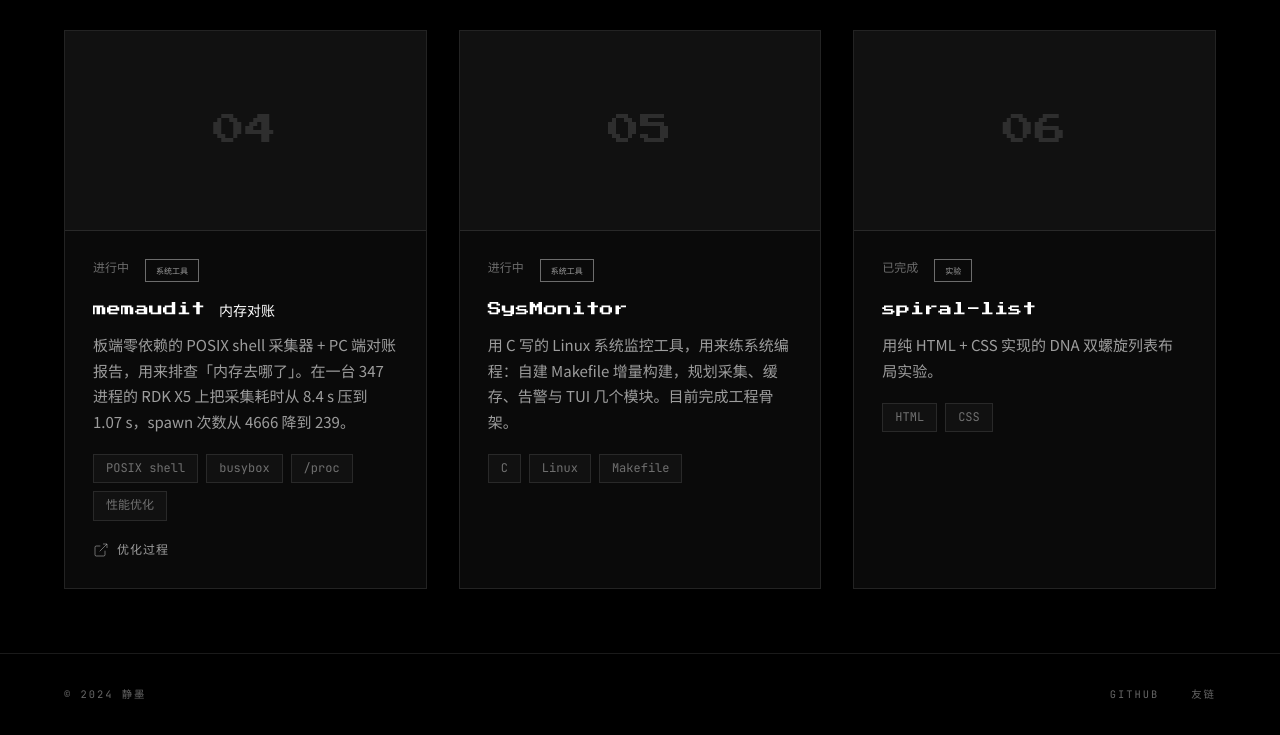
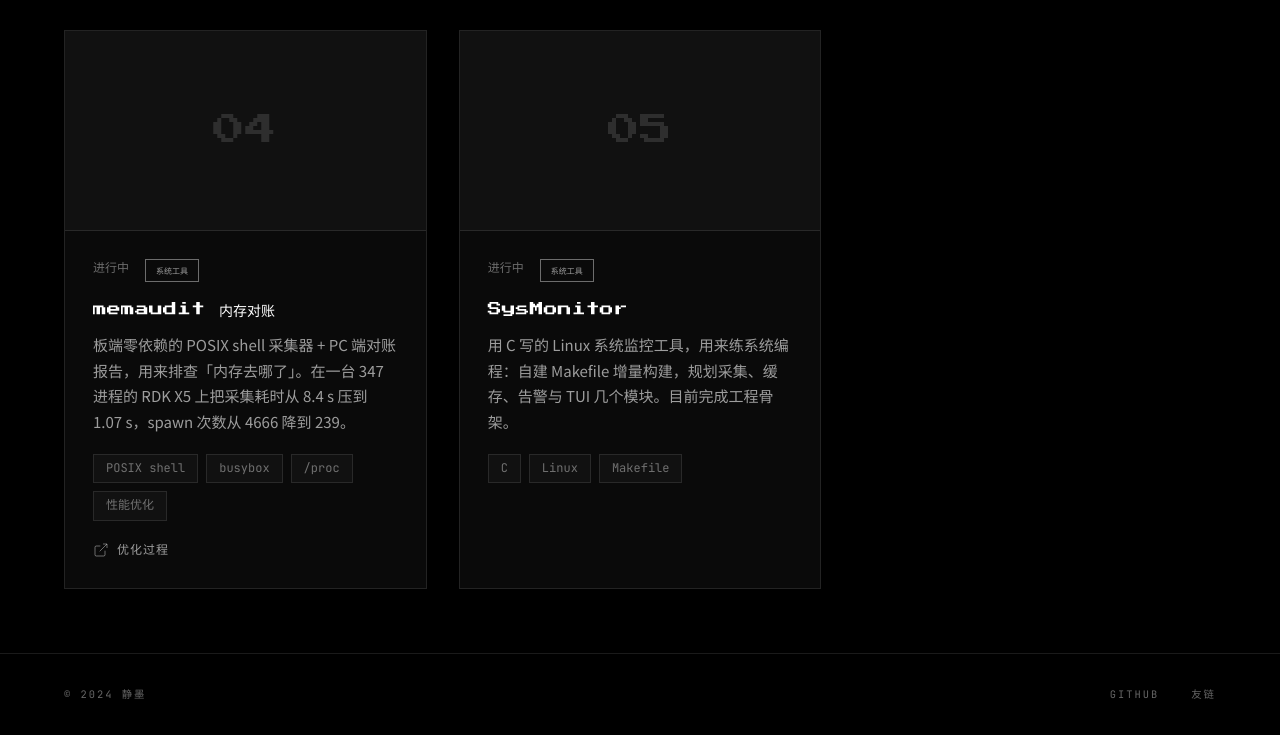
Before and after one commit to Mar14z/blog, a website: page views/portfolio.html in a window 1280 px wide. Shown: the part 972-1707 px from the top of the page. Drawn offline with Linux system fonts and the light colour scheme; a web font is replaced by a local one.

Commit message:
content(portfolio): 移除 spiral-list 及空置的「实验」筛选
spiral-list 是唯一的实验类项目，移除后该筛选会永远为空，一并删掉。

```diff
--- a/views/portfolio.html
+++ b/views/portfolio.html
@@ -46,7 +46,6 @@
             <button class="filter-btn" data-filter="web">Web</button>
             <button class="filter-btn" data-filter="embedded">嵌入式</button>
             <button class="filter-btn" data-filter="tool">工具</button>
-            <button class="filter-btn" data-filter="lab">实验</button>
         </div>
 
         <div class="portfolio-grid" id="portfolioGrid">
@@ -188,26 +187,6 @@
                     </div>
                 </div>
             </article>
-
-            <article class="project-card" data-category="lab">
-                <div class="project-cover">
-                    <div class="project-placeholder">06</div>
-                </div>
-                <div class="project-info">
-                    <div class="project-meta">
-                        <span class="project-year">已完成</span>
-                        <span class="project-type">实验</span>
-                    </div>
-                    <h3 class="project-title">spiral-list</h3>
-                    <p class="project-description">
-                        用纯 HTML + CSS 实现的 DNA 双螺旋列表布局实验。
-                    </p>
-                    <div class="project-tags">
-                        <span class="project-tag">HTML</span>
-                        <span class="project-tag">CSS</span>
-                    </div>
-                </div>
-            </article>
         </div>
 
     </main>
```
